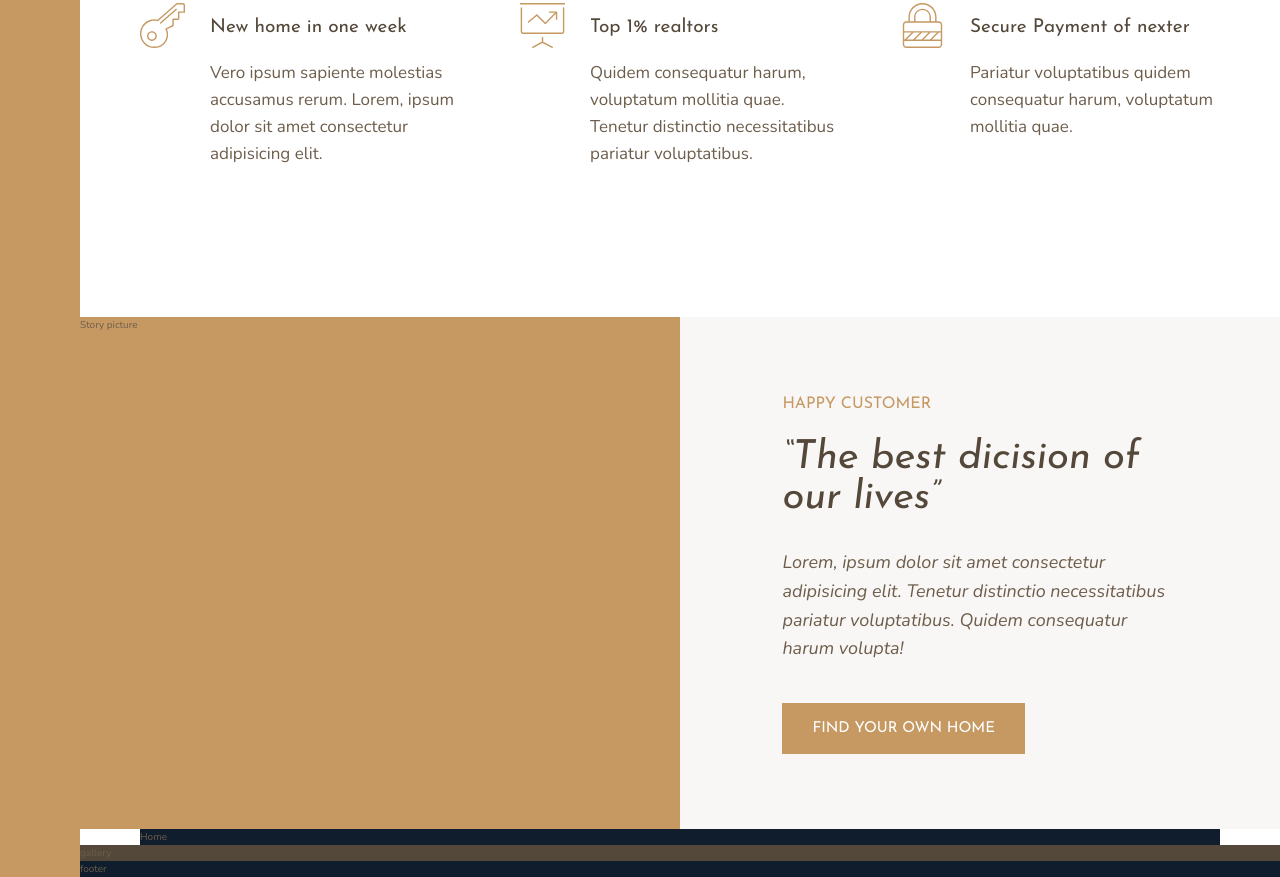
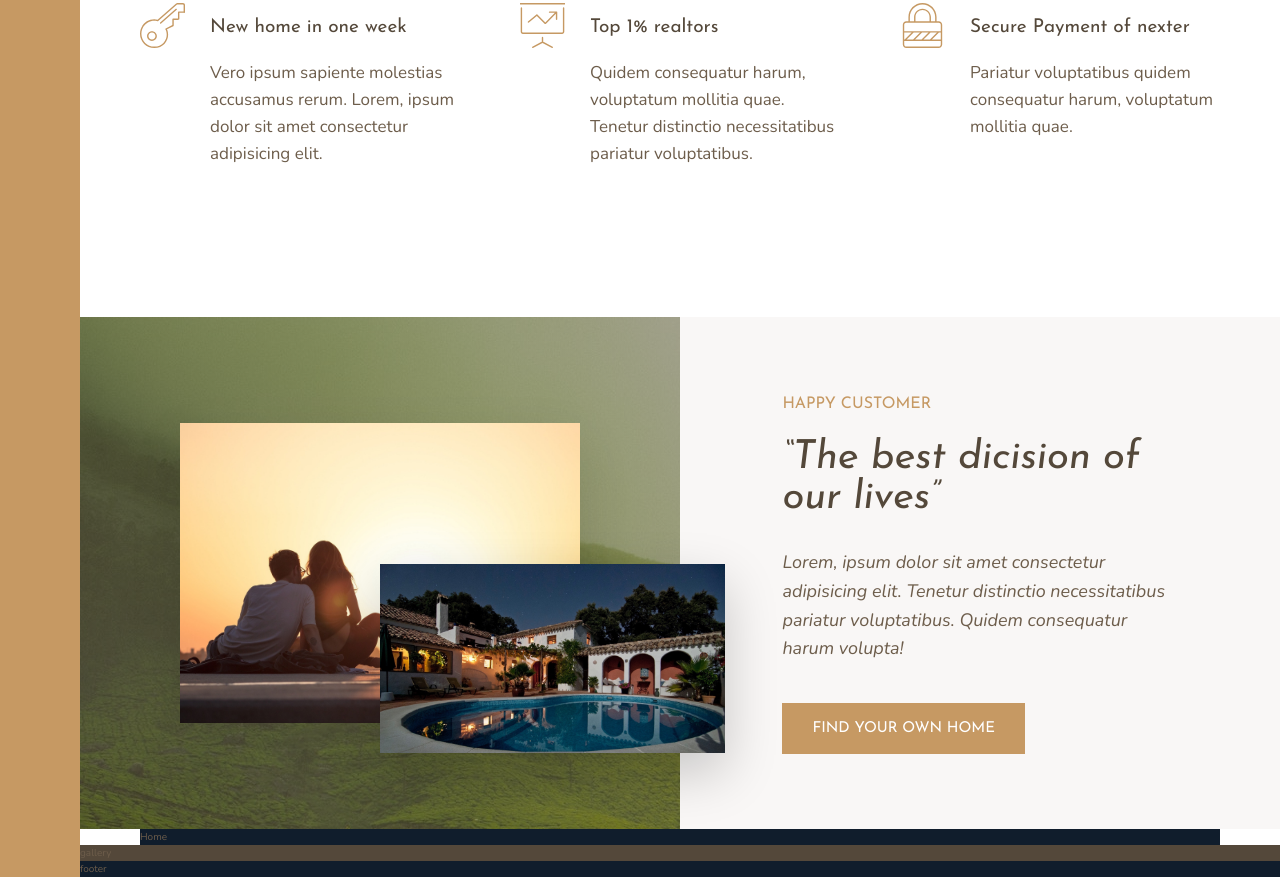
Before and after one commit to ifratmitul/Nexter, a website: page index.html in a window 1280 px wide. Shown: the part 991-1868 px from the top of the page. Drawn offline with nearby package versions, Linux system fonts and the light colour scheme.

Commit message:
completed story section

```diff
--- a/index.html
+++ b/index.html
@@ -83,13 +83,20 @@
       </div>
     </section>
 
-    <div class="story__picture">Story picture</div>
+    <div class="story__picture">
+      <img src="img/story-1.jpeg" alt="" class="story__img--1" />
+      <img src="img/story-2.jpeg" alt="" class="story__img--2" />
+    </div>
 
     <div class="story__content">
       <h3 class="heading-3 mb-sm">Happy Customer</h3>
-      <h2 class="heading-2 heading-2--dark mb-md">&ldquo;The best dicision of our lives&rdquo;</h2>
+      <h2 class="heading-2 heading-2--dark mb-md">
+        &ldquo;The best dicision of our lives&rdquo;
+      </h2>
       <p class="story__text">
-        Lorem, ipsum dolor sit amet consectetur adipisicing elit. Tenetur distinctio necessitatibus pariatur voluptatibus. Quidem consequatur harum volupta!
+        Lorem, ipsum dolor sit amet consectetur adipisicing elit. Tenetur
+        distinctio necessitatibus pariatur voluptatibus. Quidem consequatur
+        harum volupta!
       </p>
       <button class="btn">Find your own home</button>
     </div>
--- a/sass/_story.scss
+++ b/sass/_story.scss
@@ -2,6 +2,30 @@
   &__picture {
     background-color: $color-primary;
     grid-column: full-start / col-end 4;
+    background-image: linear-gradient(
+        rgba($color-grey-dark-1, 0.5),
+        rgba($color-grey-dark-1, 0.5)
+      ),
+      url("../img/back.jpg");
+
+    display: grid;
+    grid-template-rows: repeat(6, 1fr);
+    grid-template-columns: repeat(6, 1fr);
+    align-items: center;
+  }
+
+  &__img--1 {
+    width: 100%;
+    grid-row: 2 / 6;
+    grid-column: 2 / 6;
+    box-shadow: 0 2rem 5rem rgba($color: #000000, $alpha: 0.1);
+  }
+  &__img--2 {
+    width: 115%;
+    grid-row: 4/ 6;
+    grid-column: 4 / 7;
+    z-index: 20;
+    box-shadow: 0 2rem 5rem rgba($color: #000000, $alpha: 0.2);
   }
 
   &__content {
```
Also changed, not shown: css/style.css. Lines whose indentation alone changed are shown as unchanged.
